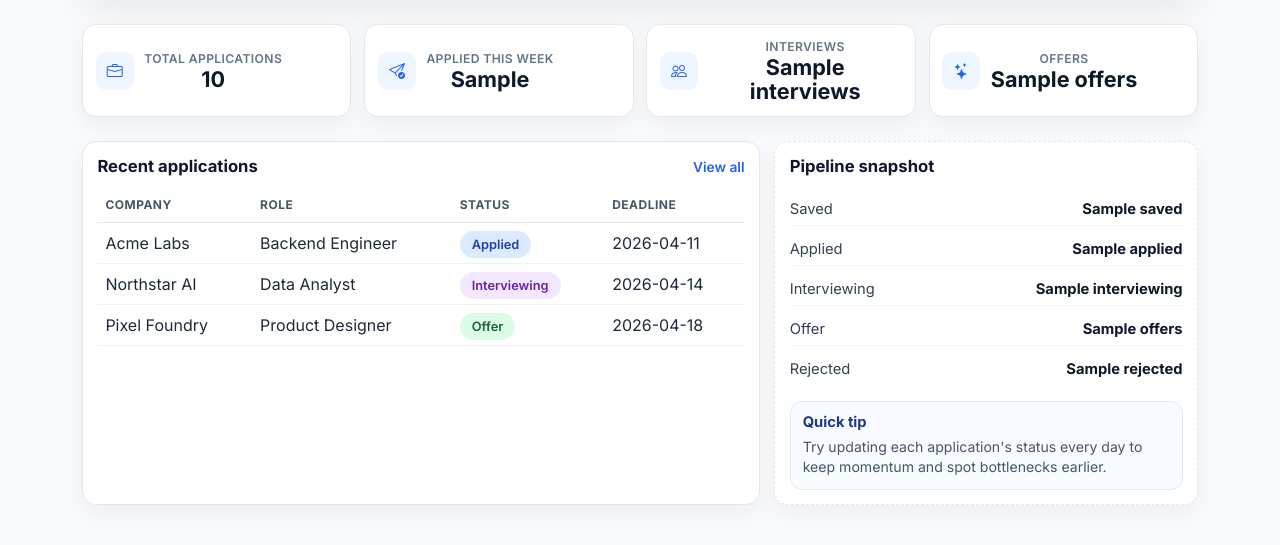
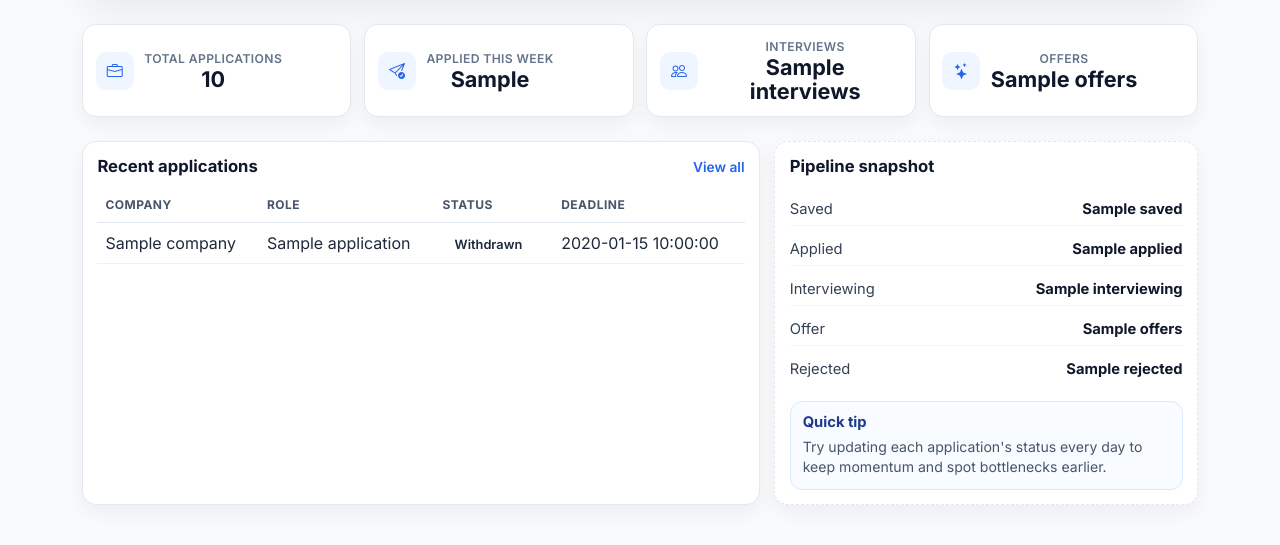
Before and after one commit to williamgrocha/job-application-tracker, a Flask app: template templates/dashboard.html in a window 1280 px wide. Shown: the part 354-899 px from the top of the page. Run offline with Flask 3, Linux system fonts and the light colour scheme; the template is opened without the code that fills it: most values are stand-ins (such as "Sample title", 1, 10 or a date in 2020).

Commit message:
feat: update dashboard to display user applications with dynamic data

```diff
--- a/app.py
+++ b/app.py
@@ -239,7 +239,7 @@ def dashboard():
     this_week = cursor.fetchone()
 
     # Query to get the number of applications that got to interview
-    cursor.execute("SELECT COUNT(*) FROM applications WHERE user_id = ? AND status = 'Interview'", (user_id,))
+    cursor.execute("SELECT COUNT(*) FROM applications WHERE user_id = ? AND status = 'Interviewing'", (user_id,))
     interviewing = cursor.fetchone()
     print(interviewing[0])
 
@@ -259,11 +259,14 @@ def dashboard():
     cursor.execute("SELECT COUNT(*) FROM applications WHERE user_id = ? AND status = 'Rejected'", (user_id,))
     rejected = cursor.fetchone()
 
+    # Query to get all applications for the user to show in the dashboard's table
+    cursor.execute("SELECT * FROM applications WHERE user_id = ?", (user_id,))
+    applications = cursor.fetchall()
     conn.close()
 
 
     interviews = interviewing[0] + offers[0]
-    return render_template("dashboard.html", total=total[0], this_week=this_week[0], interviews=interviews, offers=offers[0], interviewing=interviewing[0], applied=applied[0], saved=saved[0], rejected=rejected[0])
+    return render_template("dashboard.html", total=total[0], this_week=this_week[0], interviews=interviews, offers=offers[0], interviewing=interviewing[0], applied=applied[0], saved=saved[0], rejected=rejected[0], applications=applications)
 
 @app.route("/login", methods=["GET", "POST"])
 def login():
--- a/templates/dashboard.html
+++ b/templates/dashboard.html
@@ -72,24 +72,14 @@
                             </tr>
                         </thead>
                         <tbody>
+                            {% for application in applications %}
                             <tr>
-                                <td>Acme Labs</td>
-                                <td>Backend Engineer</td>
-                                <td><span class="btn-status btn-applied button-static">Applied</span></td>
-                                <td>2026-04-11</td>
+                                <td>{{ application.company }}</td>
+                                <td>{{ application.job_title }}</td>
+                                <td><span class="btn-status btn-{{ application.status.lower() }} button-static">{{ application.status }}</span></td>
+                                <td>{{ application.deadline }}</td>
                             </tr>
-                            <tr>
-                                <td>Northstar AI</td>
-                                <td>Data Analyst</td>
-                                <td><span class="btn-status btn-interview button-static">Interviewing</span></td>
-                                <td>2026-04-14</td>
-                            </tr>
-                            <tr>
-                                <td>Pixel Foundry</td>
-                                <td>Product Designer</td>
-                                <td><span class="btn-status btn-offer button-static">Offer</span></td>
-                                <td>2026-04-18</td>
-                            </tr>
+                            {% endfor %}
                         </tbody>
                     </table>
                 </div>
```
